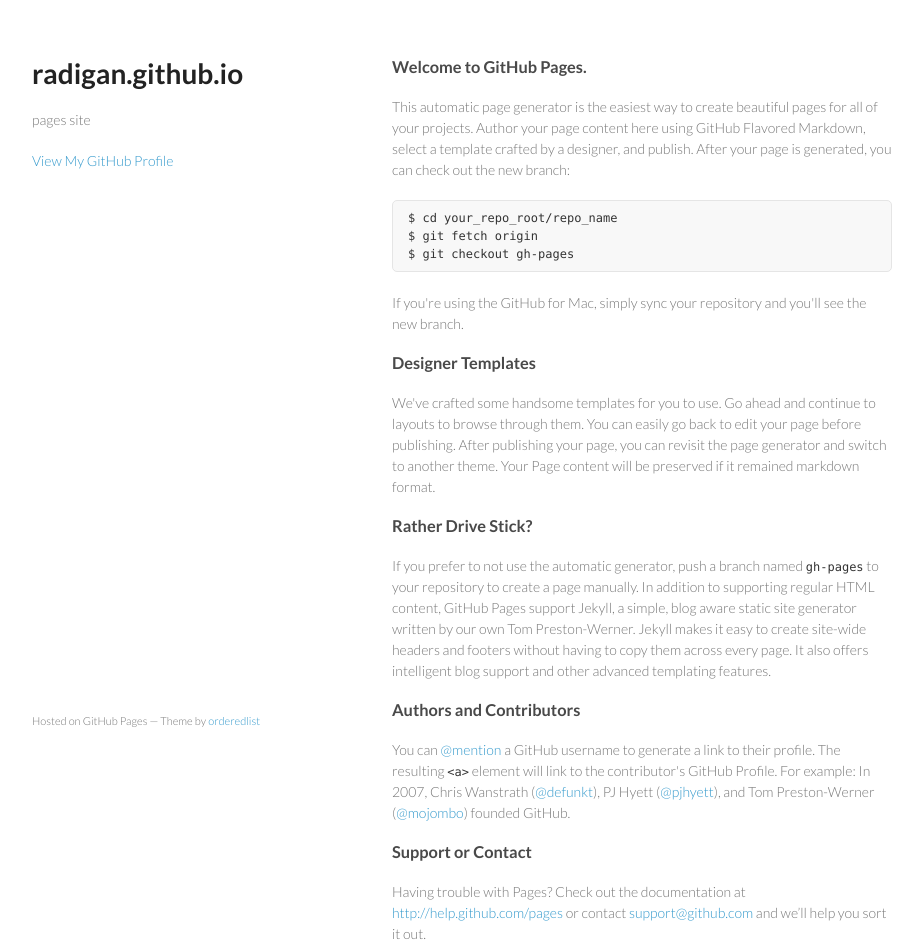
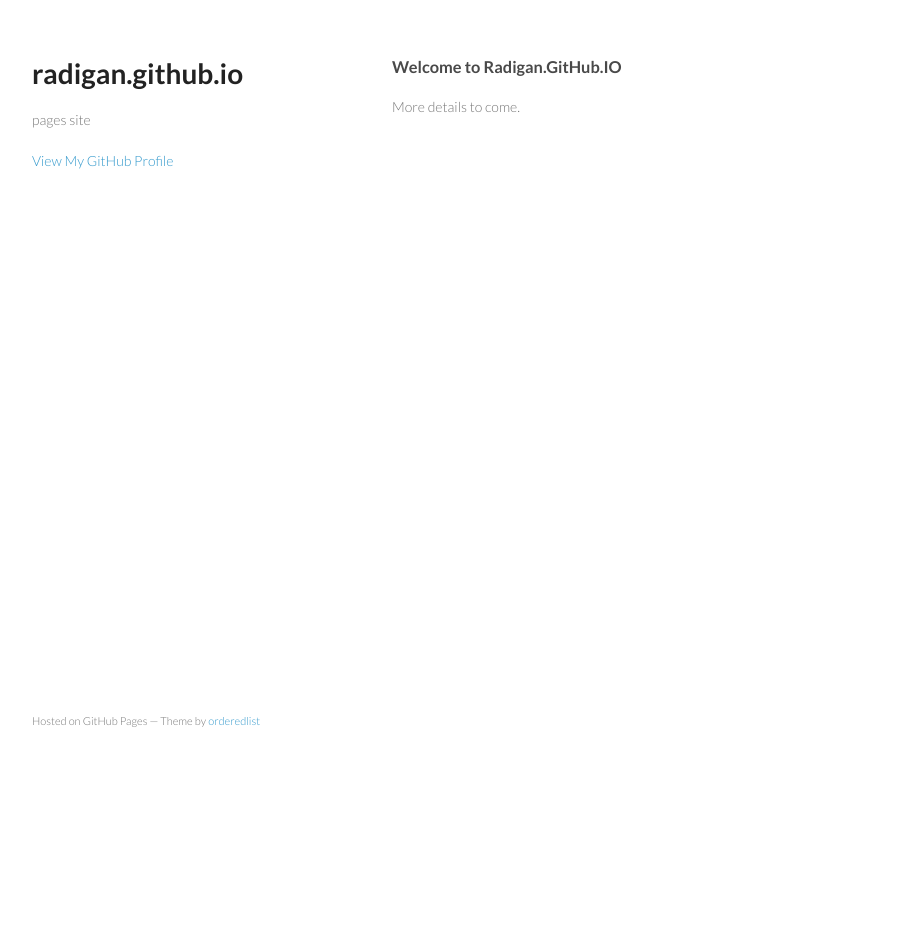
Before and after one commit to radigan/radigan.github.io, a plain HTML site: page index.html in a window 1280 px wide. Shown: the whole page, without its empty margins (178-1101 px from the left). After the commit the page ends 800 px from the top, so only its background shows below. Drawn offline with Linux system fonts and the light colour scheme.

Commit message:
Update index.html

```diff
--- a/index.html
+++ b/index.html
@@ -3,8 +3,7 @@
   <head>
     <meta charset="utf-8">
     <meta http-equiv="X-UA-Compatible" content="chrome=1">
-    <title>radigan.github.io by radigan</title>
-
+    <title>radigan.github.io</title>
     <link rel="stylesheet" href="stylesheets/styles.css">
     <link rel="stylesheet" href="stylesheets/pygment_trac.css">
     <meta name="viewport" content="width=device-width, initial-scale=1, user-scalable=no">
@@ -17,49 +16,16 @@
       <header>
         <h1>radigan.github.io</h1>
         <p>pages site</p>
-
-
         <p class="view"><a href="https://github.com/radigan">View My GitHub Profile</a></p>
-
       </header>
       <section>
-        <h3>
-<a name="welcome-to-github-pages" class="anchor" href="#welcome-to-github-pages"><span class="octicon octicon-link"></span></a>Welcome to GitHub Pages.</h3>
-
-<p>This automatic page generator is the easiest way to create beautiful pages for all of your projects. Author your page content here using GitHub Flavored Markdown, select a template crafted by a designer, and publish. After your page is generated, you can check out the new branch:</p>
-
-<pre><code>$ cd your_repo_root/repo_name
-$ git fetch origin
-$ git checkout gh-pages
-</code></pre>
-
-<p>If you're using the GitHub for Mac, simply sync your repository and you'll see the new branch.</p>
-
-<h3>
-<a name="designer-templates" class="anchor" href="#designer-templates"><span class="octicon octicon-link"></span></a>Designer Templates</h3>
-
-<p>We've crafted some handsome templates for you to use. Go ahead and continue to layouts to browse through them. You can easily go back to edit your page before publishing. After publishing your page, you can revisit the page generator and switch to another theme. Your Page content will be preserved if it remained markdown format.</p>
-
-<h3>
-<a name="rather-drive-stick" class="anchor" href="#rather-drive-stick"><span class="octicon octicon-link"></span></a>Rather Drive Stick?</h3>
-
-<p>If you prefer to not use the automatic generator, push a branch named <code>gh-pages</code> to your repository to create a page manually. In addition to supporting regular HTML content, GitHub Pages support Jekyll, a simple, blog aware static site generator written by our own Tom Preston-Werner. Jekyll makes it easy to create site-wide headers and footers without having to copy them across every page. It also offers intelligent blog support and other advanced templating features.</p>
-
-<h3>
-<a name="authors-and-contributors" class="anchor" href="#authors-and-contributors"><span class="octicon octicon-link"></span></a>Authors and Contributors</h3>
-
-<p>You can <a href="https://github.com/blog/821" class="user-mention">@mention</a> a GitHub username to generate a link to their profile. The resulting <code>&lt;a&gt;</code> element will link to the contributor's GitHub Profile. For example: In 2007, Chris Wanstrath (<a href="https://github.com/defunkt" class="user-mention">@defunkt</a>), PJ Hyett (<a href="https://github.com/pjhyett" class="user-mention">@pjhyett</a>), and Tom Preston-Werner (<a href="https://github.com/mojombo" class="user-mention">@mojombo</a>) founded GitHub.</p>
-
-<h3>
-<a name="support-or-contact" class="anchor" href="#support-or-contact"><span class="octicon octicon-link"></span></a>Support or Contact</h3>
-
-<p>Having trouble with Pages? Check out the documentation at <a href="http://help.github.com/pages">http://help.github.com/pages</a> or contact <a href="mailto:support@github.com">support@github.com</a> and we’ll help you sort it out.</p>
+        <h3><a name="welcome-to-github-pages" class="anchor" href="#welcome-to-github-pages"><span class="octicon octicon-link"></span></a>Welcome to Radigan.GitHub.IO</h3>
+        <p>More details to come.</p>
       </section>
       <footer>
         <p><small>Hosted on GitHub Pages &mdash; Theme by <a href="https://github.com/orderedlist">orderedlist</a></small></p>
       </footer>
     </div>
     <script src="javascripts/scale.fix.js"></script>
-
   </body>
 </html>
```
